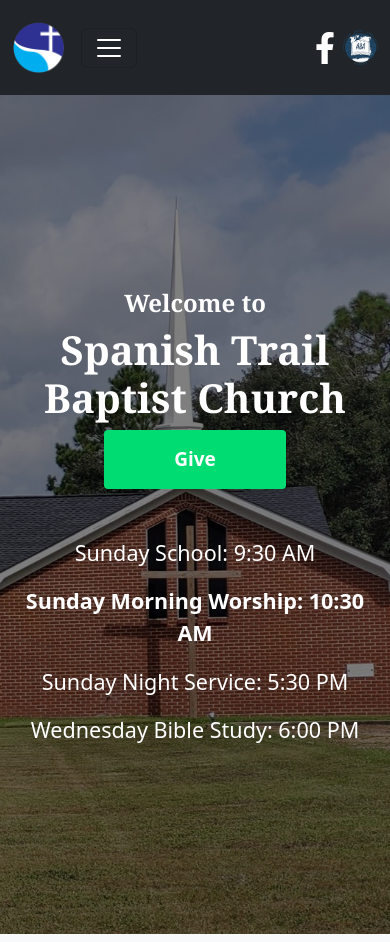
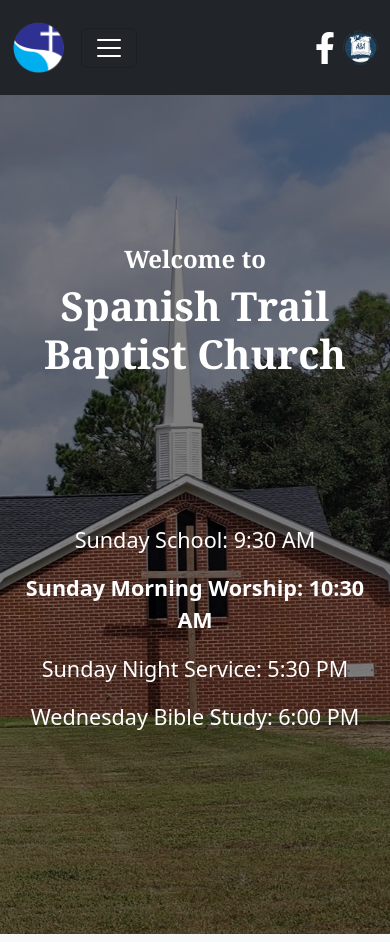
Before and after one commit to mhays24/spanish_trail-live, a Django app: page / in a window 390 px wide. Shown: the top 942 px of the page. Run offline with Django 5.2, Linux system fonts and the light colour scheme; some libraries are stand-ins or nearby versions.

Commit message:
removed giv button on hero section

```diff
--- a/app/static/styles.css
+++ b/app/static/styles.css
@@ -10,7 +10,8 @@ LIGHT BLUE: #00adef
     background-size: cover;
     background-position: center;
     padding: 2rem 0;
-    padding-top: 60px;
+    padding-top: 100px;
+    padding-bottom: 80pt;
     display: flex;
     justify-content: center;
     align-items: center;
@@ -22,6 +23,7 @@ LIGHT BLUE: #00adef
     font-family: 'Georgia', serif;
     font-size: 4rem;
     font-weight: bold;
+    padding-bottom: 50pt;
 }
 
 .subtitle {
@@ -29,6 +31,7 @@ LIGHT BLUE: #00adef
     font-size: 2rem;
     font-weight: bold;
 }
+
 /* End of Hero section */
 
 /* Start of services (ministries) section */
@@ -85,13 +88,15 @@ LIGHT BLUE: #00adef
     border: none;
     /* Ensure no border */
 }
+
 /* End of services (ministries) section */
 
 /* Announcements Section */
 .announcements {
     color: white;
     padding: 60px 0;
-    background-color: #2e3192; /* Set background color for announcements section */
+    background-color: #2e3192;
+    /* Set background color for announcements section */
 }
 
 .announcement-card {
@@ -138,18 +143,22 @@ LIGHT BLUE: #00adef
 .map {
     padding-bottom: 4%;
     padding-top: 4%;
-    background-color: #00adef; /* Set background color for visit us map section */
+    background-color: #00adef;
+    /* Set background color for visit us map section */
 }
 
 /* Adjust styles for smaller screens */
 @media (max-width: 768px) {
     .hero {
         background-image: linear-gradient(rgba(0, 0, 0, 0.5), rgba(0, 0, 0, 0.5)), url("/static/images/church_vertical.jpg");
+        padding-top: 50px;
+        padding-bottom: 80px;
     }
 
     .title {
         font-size: 2.5rem;
         /* Smaller title on mobile */
+        padding-bottom: 130px;
     }
 
     .subtitle {
--- a/app/templates/index.html
+++ b/app/templates/index.html
@@ -11,8 +11,8 @@
         <div class="container">
             <h2 class="subtitle">Welcome to</h2>
             <h1 class="title">Spanish Trail Baptist Church</h1>
-            <button class="tithely-give-button" data-form="c88d5490-48d3-4dc5-8baf-1bccd0af4d49" style="background-color: #00DB72; font-family: inherit; font-weight: bold; font-size: 19px; padding: 15px 70px; border-radius: 4px; cursor: pointer; background-image: none; color: white; text-shadow: none; display: inline-block; float: none; border: none;">Give</button><script src="https://static.tithely.com/give/give.js" defer></script>
-            <p class="fs-4 mt-5">Sunday School: 9:30 AM</p>
+            {% comment %} <button class="tithely-give-button" data-form="c88d5490-48d3-4dc5-8baf-1bccd0af4d49" style="background-color: #00DB72; font-family: inherit; font-weight: bold; font-size: 19px; padding: 15px 70px; border-radius: 4px; cursor: pointer; background-image: none; color: white; text-shadow: none; display: inline-block; float: none; border: none;">Give</button><script src="https://static.tithely.com/give/give.js" defer></script> {% endcomment %}
+            <p class="fs-4 mt-3">Sunday School: 9:30 AM</p>
             <p class="fs-4"><strong>Sunday Morning Worship: 10:30 AM</strong></p>
             <p class="fs-4">Sunday Night Service: 5:30 PM</p>
             <p class="fs-4">Wednesday Bible Study: 6:00 PM</p>
```
